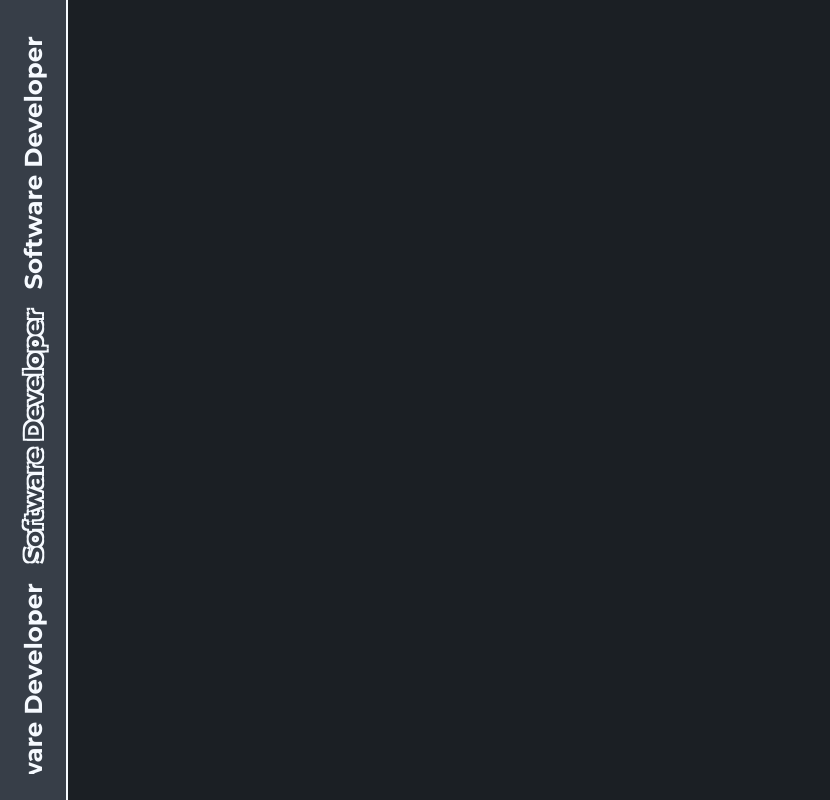
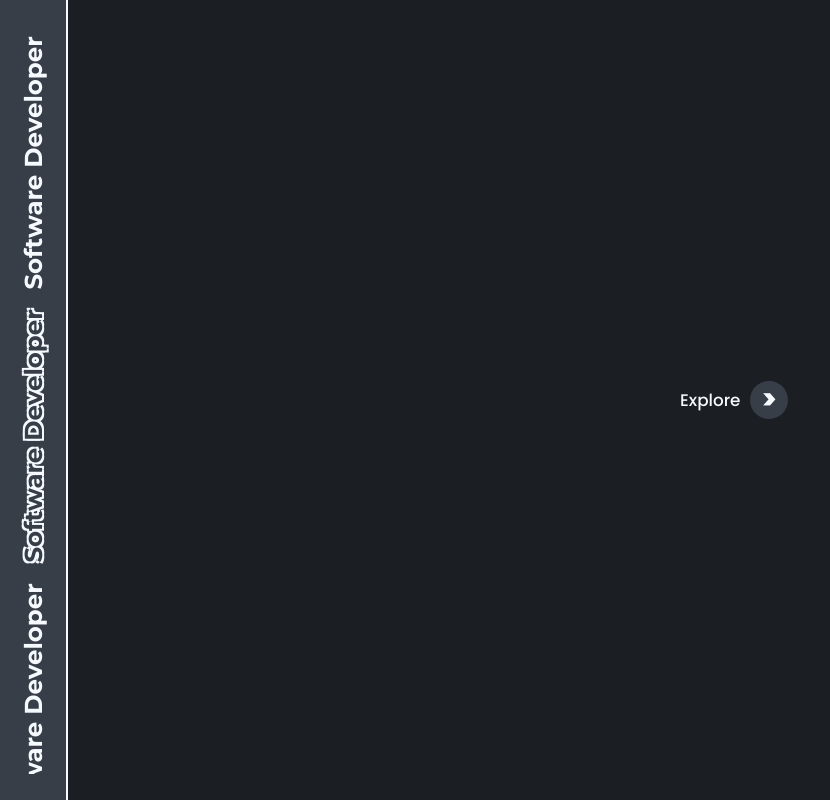
Before and after one commit to Jaggernaute/porfolio, a Vue app: page / in a window 1280 px wide. Shown: the top 800 px of the page, without its empty margins (0-830 px from the left). Built offline with nearby package versions, Linux system fonts and the light colour scheme.

Commit message:
:sparkles: Adding Button Rounded

```diff
--- a/public/index.html
+++ b/public/index.html
@@ -1,5 +1,5 @@
 <!DOCTYPE html>
-<html lang="">
+<html lang="en">
   <head>
     <meta charset="utf-8">
     <meta http-equiv="X-UA-Compatible" content="IE=edge">
--- /dev/null
+++ b/src/components/ButtonRound.vue
@@ -0,0 +1,79 @@
+<template>
+  <div class="btn">
+    <a class="btn__text" :href="href">
+      <slot></slot>
+    </a>
+  </div>
+</template>
+
+<script>
+export default {
+  name: "ButtonRound",
+  props: {
+    href: {
+      type: String,
+      default: "#",
+    },
+  },
+};
+</script>
+
+<style lang="scss" scoped>
+.btn {
+  transition: all 0.5s ease-in-out;
+  position: relative;
+
+  height: 38px;
+
+  display: flex;
+  align-items: center;
+  justify-content: center;
+
+  color: var(--color-text);
+  background-color: transparent;
+  z-index: 0;
+
+  &__text {
+    transition: all 0.5s ease-in-out;
+    font-family: Poppins, serif;
+    font-style: normal;
+    font-weight: 500;
+    font-size: 1.2em;
+  }
+
+  &::before {
+    transition: all 0.5s ease-in-out;
+    position: absolute;
+    display: flex;
+    align-items: center;
+    justify-content: end;
+    content: ">";
+    font-family: Poppins, serif;
+    font-weight: 900;
+    font-size: 2em;
+    background-color: var(--color-bg);
+
+    height: 38px;
+
+    left: calc(100% + 10px);
+    right: -48px;
+    z-index: -1;
+    padding: 0 12px;
+    border-radius: 38px;
+  }
+
+  &:hover {
+    color: var(--color-bg);
+
+    &::before {
+      width: auto;
+      left: -12px;
+      background-color: var(--color-elment);
+      color: var(--color-bg);
+    }
+    &__text {
+      color: var(--color-bg);
+    }
+  }
+}
+</style>
--- a/src/components/TheHero.vue
+++ b/src/components/TheHero.vue
@@ -6,7 +6,7 @@
         <!--placeholder-->
       </div>
       <div class="intro">
-        <!--placeholder-->
+        <ButtonRound>Explore</ButtonRound>
       </div>
       <div class="details">
         <!--placeholder-->
@@ -20,9 +20,11 @@
 
 <script>
 import TheAutoScroll from "@/components/TheAutoScroll";
+import ButtonRound from "@/components/ButtonRound";
+
 export default {
   name: "TheHero",
-  components: { TheAutoScroll },
+  components: { ButtonRound, TheAutoScroll },
 };
 </script>
 
@@ -39,4 +41,12 @@ export default {
     border-left: 2px solid var(--color-elment);
   }
 }
+
+// temp
+.intro {
+  display: grid;
+  place-items: center;
+  width: 100%;
+  height: 100%;
+}
 </style>
```
